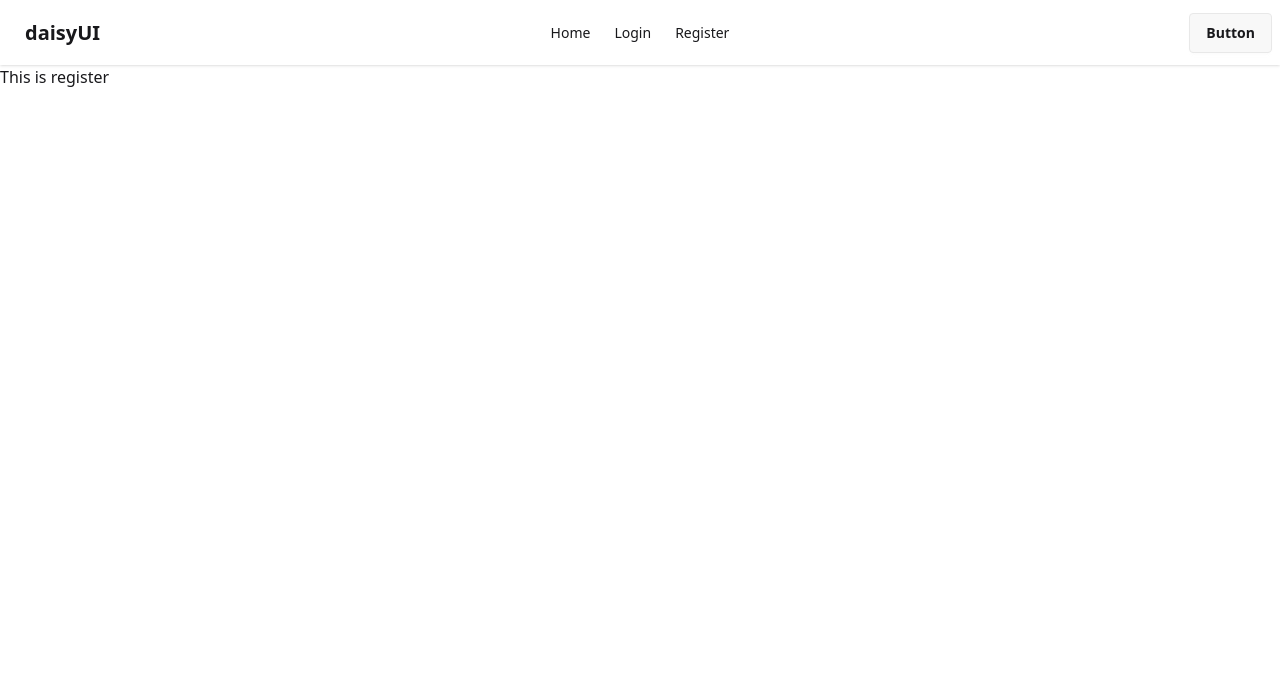
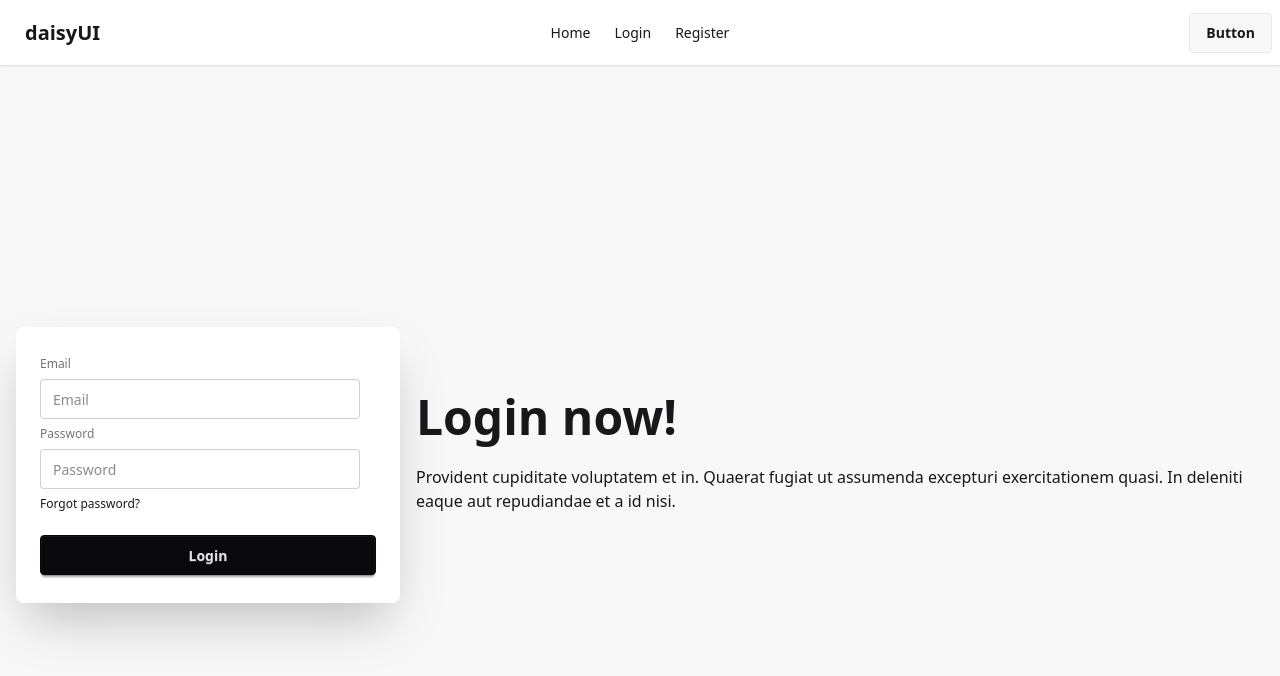
Before and after one commit to rimpakasundi07/React-Firebase-auth-integration, a React (Vite) app: page /register in a window 1280 px wide. Shown: the top 676 px of the page. Built offline with nearby package versions, Linux system fonts and the light colour scheme.

Commit message:
Add Register component

```diff
--- a/package.json
+++ b/package.json
@@ -11,6 +11,7 @@
   },
   "dependencies": {
     "@tailwindcss/vite": "^4.1.16",
+    "firebase": "^12.4.0",
     "react": "^19.1.1",
     "react-dom": "^19.1.1",
     "react-router": "^7.9.4",
--- a/src/components/Register/Register.jsx
+++ b/src/components/Register/Register.jsx
@@ -2,8 +2,31 @@
 
 const Register = () => {
   return (
-    <div>
-      <p>This is register</p>
+    <div className="hero bg-base-200 min-h-screen">
+      <div className="hero-content flex-col lg:flex-row-reverse">
+        <div className="text-center lg:text-left">
+          <h1 className="text-5xl font-bold">Login now!</h1>
+          <p className="py-6">
+            Provident cupiditate voluptatem et in. Quaerat fugiat ut assumenda
+            excepturi exercitationem quasi. In deleniti eaque aut repudiandae et
+            a id nisi.
+          </p>
+        </div>
+        <div className="card bg-base-100 w-full max-w-sm shrink-0 shadow-2xl">
+          <div className="card-body">
+            <fieldset className="fieldset">
+              <label className="label">Email</label>
+              <input type="email" className="input" placeholder="Email" />
+              <label className="label">Password</label>
+              <input type="password" className="input" placeholder="Password" />
+              <div>
+                <a className="link link-hover">Forgot password?</a>
+              </div>
+              <button className="btn btn-neutral mt-4">Login</button>
+            </fieldset>
+          </div>
+        </div>
+      </div>
     </div>
   );
 };
--- /dev/null
+++ b/src/firebase/firebase.init.js
@@ -0,0 +1,17 @@
+// DANGER !!!!!!!!!!!!!!!!!!!!!!!!!!!!!!!!!!!!!!!!!!!!!
+import { initializeApp } from "firebase/app";
+// TODO: Add SDKs for Firebase products that you want to use
+// https://firebase.google.com/docs/web/setup#available-libraries
+
+// Your web app's Firebase configuration
+const firebaseConfig = {
+  apiKey: "AIzaSyAAlfYuNL5pZ9NTJZQzJB5HHC8P7muqn-U",
+  authDomain: "react-firebase-auth-adbaa.firebaseapp.com",
+  projectId: "react-firebase-auth-adbaa",
+  storageBucket: "react-firebase-auth-adbaa.firebasestorage.app",
+  messagingSenderId: "193043656978",
+  appId: "1:193043656978:web:d48fefc8f3d10899ee03cb",
+};
+
+// Initialize Firebase
+const app = initializeApp(firebaseConfig);
```
Also changed, not shown: 1 other file (tests, documents, lock files or other folders).
